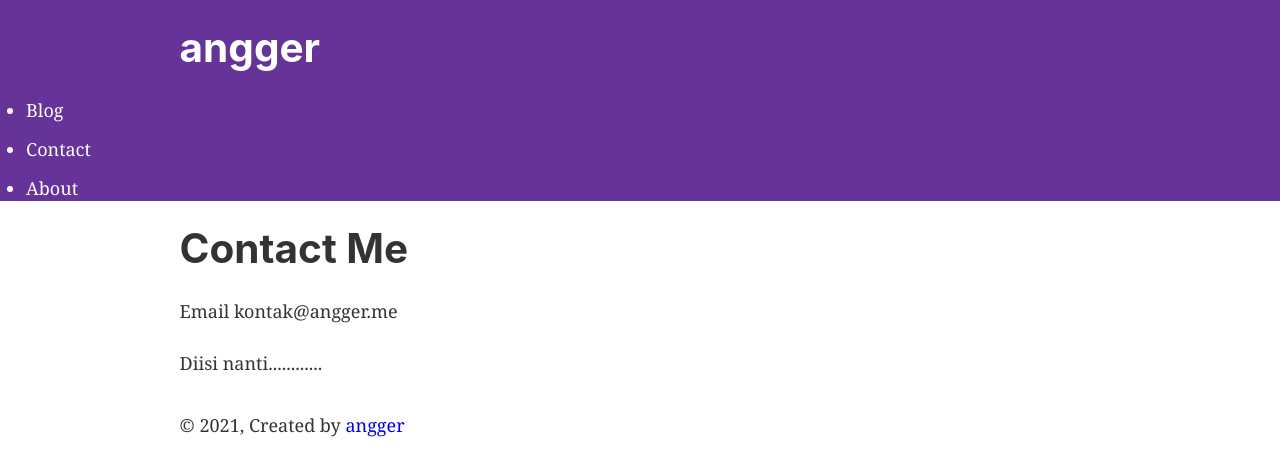
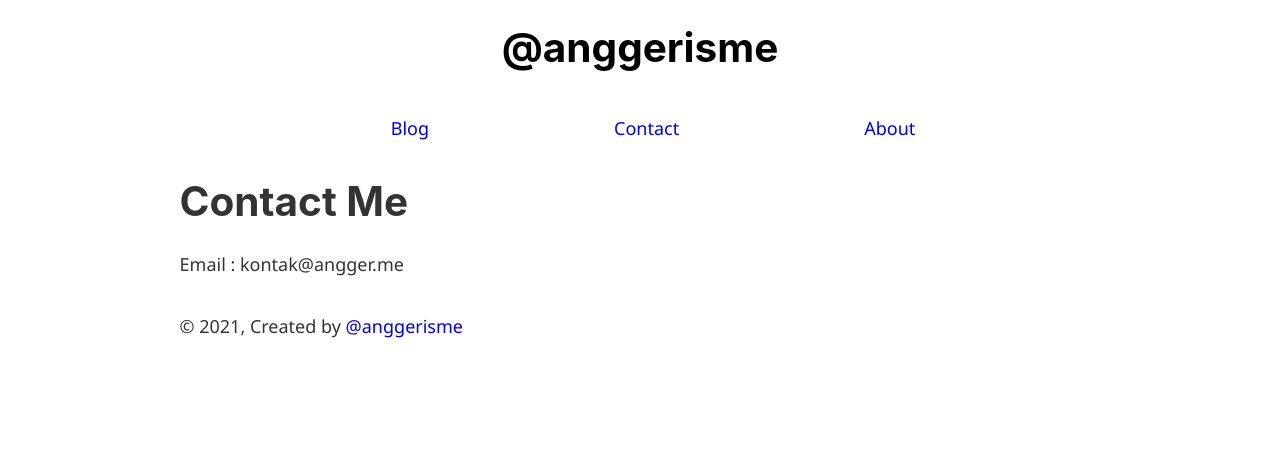
Before and after one commit to anggerisme/mysite, a Gatsby site: page /contact in a window 1280 px wide. Built offline with nearby package versions, Linux system fonts and the light colour scheme; Gatsby itself is replaced by a stand-in of ours.

Commit message:
redesign site

```diff
--- a/gatsby-config.js
+++ b/gatsby-config.js
@@ -1,8 +1,8 @@
 module.exports = {
   siteMetadata: {
     title: `Angger's Blog`,
-    nama: `angger`,
-    description: `Kick off your next, great Gatsby project with this default starter. This barebones starter ships with the main Gatsby configuration files you might need.`,
+    nama: `@anggerisme`,
+    description: `Official site of @anggerisme.`,
     author: `@Anggerisme`,
     email: `kontak@angger.me`,
   },
@@ -56,7 +56,21 @@ module.exports = {
     },
 
     `gatsby-plugin-image`,
+    {
+      resolve: `gatsby-plugin-sass`,
+      options: {
+        useResolveUrlLoader: true,
+        sourceMap: true,
+      },
+    },
+
     `gatsby-transformer-sharp`,
+    {
+      resolve: `gatsby-plugin-styled-components`,
+      options: {
+
+      }
+    },
     `gatsby-plugin-sharp`,
     {
       resolve: `gatsby-plugin-manifest`,
--- /dev/null
+++ b/src/components/blogcss.css
@@ -0,0 +1,11 @@
+a{
+    text-decoration: none;
+    listStyle: "none",
+
+}
+
+h1{
+    margin-top:100px;
+    color: grey;
+    font-weight: 500;
+}
--- /dev/null
+++ b/src/components/header.css
@@ -0,0 +1,56 @@
+.navbar {
+  background-color: rgb(80, 28, 132);
+  margin: auto; /**/
+  text-align: center;
+  max-width: 960;
+  padding-left: 0;
+  margin-left: auto;
+  align-items: center;
+  align-content: center;
+  /* align-items: center; */
+  /* justify-content: center; */
+  /* position: relative; */
+}
+
+/* nav {
+  position: absolute;
+  text-align: center;
+  display: block;
+  max-width: auto;
+  background-color: antiquewhite;
+  margin: auto;
+  padding: 0;
+  margin-left: 0;
+} */
+
+nav a {
+  color: white;
+  text-decoration: none;
+  margin-right: 20px;
+  padding: 0px;
+  align-items: center;
+  max-width: 960;
+  padding-left: 0;
+  /* max-width: 10%; */
+}
+
+nav ul {
+  list-style-type: none;
+  display: flex;
+  align-items: center;
+  /* justify-content: center; */
+  max-width: 960;
+  margin: auto;
+  padding-left: 0;
+  align: center;
+  background-color: aliceblue;
+  /* max-width: 50%; */
+}
+
+nav ul li {
+  padding-left: 0;
+  background-color: red;
+  max-width: 10;
+  align: center;
+  align-items: center;
+}
--- a/src/components/header.js
+++ b/src/components/header.js
@@ -1,27 +1,36 @@
 import * as React from "react"
 import PropTypes from "prop-types"
 import { Link } from "gatsby"
+import styled from "styled-components"
+// import "./header.css"
+import "./menu.js"
+
+const SiteHeader = styled.header`
+  margin-bottom:0;
+  opacity: 1;
+`
 
 const Header = ({ siteTitle }) => (
-  <header
-    style={{
-      background: `rebeccapurple`,
-      marginBottom: `1.45rem`,
-      opacity: "1",
-    }}
-  >
+  <SiteHeader>
     <div
       style={{
         margin: `0 auto`,
+        marginBottom: "0",
         maxWidth: 960,
-        padding: `1.45rem 1.0875rem`,
+        padding: `1.45rem 1.0875rem`, // Header padding
+        alignItems: 'center',
+        textAlign:'center',
       }}
     >
       <h1 style={{ margin: 0 }}>
         <Link
           to="/"
           style={{
-            color: `white`,
+            color: `black`,
+            textAlign: "center",
+            justifyContent: "center",
+
+            alignItems:'center',
             textDecoration: `none`,
           }}
         >
@@ -29,63 +38,8 @@ const Header = ({ siteTitle }) => (
         </Link>
       </h1>
     </div>
-    <div>
-      <nav
-        style={{
-          color: `white`,
-          textDecoration: `none`,
-        }}
-      >
-        <ul
-          style={{
-            color: `white`,
-            textDecoration: `none`,
-          }}
-        >
-          <li
-            style={{
-              color: `white`,
-            }}
-          >
-            {" "}
-            <Link
-              to="/blog"
-              style={{
-                color: `white`,
-                textDecoration: `none`,
-              }}
-            >
-              Blog
-            </Link>
-          </li>
-          <li>
-            {" "}
-            <Link
-              to="/contact"
-              style={{
-                color: `white`,
-                textDecoration: `none`,
-              }}
-            >
-              Contact
-            </Link>
-          </li>
-          <li>
-            {" "}
-            <Link
-              to="/page-2"
-              style={{
-                color: `white`,
-                textDecoration: `none`,
-              }}
-            >
-              About
-            </Link>
-          </li>
-        </ul>
-      </nav>
-    </div>
-  </header>
+    <menu />
+  </SiteHeader>
 )
 
 Header.propTypes = {
--- a/src/components/layout.css
+++ b/src/components/layout.css
@@ -1,7 +1,7 @@
 html {
   -ms-text-size-adjust: 100%;
   -webkit-text-size-adjust: 100%;
-  font: 112.5%/1.45em georgia, serif, sans-serif;
+  font: 112.5%/1.45em segoe ui, serif, sans-serif;
   box-sizing: border-box;
   overflow-y: scroll;
 }
@@ -10,7 +10,7 @@ body {
   -webkit-font-smoothing: antialiased;
   -moz-osx-font-smoothing: grayscale;
   color: hsla(0, 0%, 0%, 0.8);
-  font-family: georgia, serif;
+  font-family: "segoe ui", serif;
   font-weight: normal;
   word-wrap: break-word;
   font-kerning: normal;
--- a/src/components/layout.js
+++ b/src/components/layout.js
@@ -12,6 +12,8 @@ import { useStaticQuery, graphql } from "gatsby"
 import Header from "./header"
 // import Footer from "./footer"
 import "./layout.css"
+// import "./menu.js"
+import { Link } from "gatsby"
 
 const Layout = ({ children }) => {
   const data = useStaticQuery(graphql`
@@ -27,13 +29,69 @@ const Layout = ({ children }) => {
   return (
     <>
       <Header siteTitle={data.site.siteMetadata?.nama || `Title`} />
+
       <div
         style={{
+          // marginTop: 0,
           margin: `0 auto`,
           maxWidth: 960,
           padding: `0 1.0875rem 1.45rem`,
+          paddingTop: "0",
+          // background:'grey',
         }}
       >
+        <nav
+          style={{
+            maxWidth: "auto",
+            // textAlign: "center",
+            // alignItems: 'center',
+            // alignContent: "center",
+            // background: "grey",
+            marginTop: "0",
+            paddingTop: "0",
+            justifyContent: "space-evenly",
+          }}
+        >
+          <ul
+            style={{
+              listStyle: "none",
+              padding: "auto",
+              color: "black",
+              display: "flex",
+              justifyContent: "space-evenly",
+              textDecoration: "none",
+              textDecorationLine: "none",
+              fontStyle: "bold",
+              // background: "red",
+            }}
+          >
+            <li
+              style={{
+                fontStyle: "bold",
+              }}
+            >
+              <Link
+                style={{
+                  textDecoration: "none",
+                  fontStyle: "bold",
+                }}
+                to="/blog"
+              >
+                Blog
+              </Link>
+            </li>
+            <li>
+              <Link style={{ textDecoration: "none" }} to="/contact">
+                Contact
+              </Link>
+            </li>
+            <li>
+              <Link style={{ textDecoration: "none" }} to="/about">
+                About
+              </Link>
+            </li>
+          </ul>
+        </nav>
         <main>{children}</main>
         <footer
           style={{
--- /dev/null
+++ b/src/components/menu.js
@@ -0,0 +1,36 @@
+import React from "react"
+import { Link } from "gatsby"
+// import styled from "styled-components"
+
+const Menu = () => (
+  <div
+    style={{
+        background: 'rebeccapurple',
+        color: 'black',
+        fontSize:12,
+    }}
+  >
+    <nav>
+      <ul style={{listStyle:'none',}}>
+        <li>
+          {" "}
+          <Link to="/blog">Blog</Link>
+        </li>
+        <li>
+          {" "}
+          <Link to="/contact" style={{}}>
+            Contact
+          </Link>
+        </li>
+        <li>
+          {" "}
+          <Link to="/page-2" style={{}}>
+            About
+          </Link>
+        </li>
+      </ul>
+    </nav>
+  </div>
+)
+
+export default Menu
--- /dev/null
+++ b/src/components/styled.module.css
@@ -0,0 +1,4 @@
+.link {
+  color: rgb(37, 82, 245);
+  background-color: antiquewhite;
+}
--- a/src/pages/404.js
+++ b/src/pages/404.js
@@ -4,12 +4,13 @@ import * as React from "react"
 import Layout from "../components/layout"
 import SEO from "../components/seo"
 
+// import styles from "./header.module.scss"
+
 const NotFoundPage = () => (
   <Layout>
     <SEO title="404: Not found" />
-    <h1>404: Not Found</h1>
+    <h1> 404: Not Found</h1>
     <p>You just hit a route that doesn&#39;t exist... the sadness.</p>
-
   </Layout>
 )
 
--- a/src/pages/page-2.js
+++ b/src/pages/about.js
@@ -7,8 +7,8 @@ import SEO from "../components/seo"
 const SecondPage = () => (
   <Layout>
     <SEO title="Page two" />
-    <h1>Hi from the second page</h1>
-    <p>Welcome to page 2</p>
+    <h1>Hi saya Angger</h1>
+    <p>Saya adalah mahasiswa teknik elektro </p>
     <Link to="/">Go back to the homepage</Link>
   </Layout>
 )
--- a/src/pages/contact.js
+++ b/src/pages/contact.js
@@ -16,9 +16,9 @@ const Contact = () => {
     <Layout>
       <div>
         <h1>Contact Me</h1>
-        <p>Email {data.site.siteMetadata.email}</p>
+        <p>Email : {data.site.siteMetadata.email}</p>
 
-        <p>Diisi nanti............</p>
+        {/* <p>Diisi nanti............</p> */}
       </div>
     </Layout>
   )
```
Also changed, not shown: package.json (+10 -2 lines), src/components/blog2.js (added, +64 -0 lines), src/pages/blog.js (+11 -5 lines), src/pages/index.js (+13 -9 lines), 1 other file.
